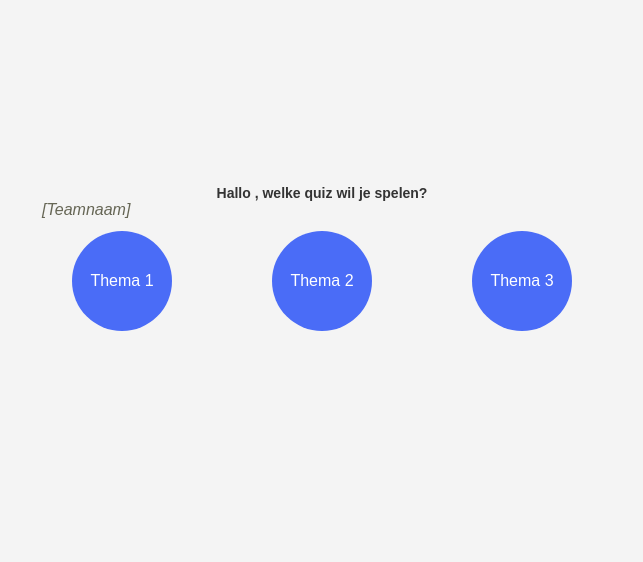
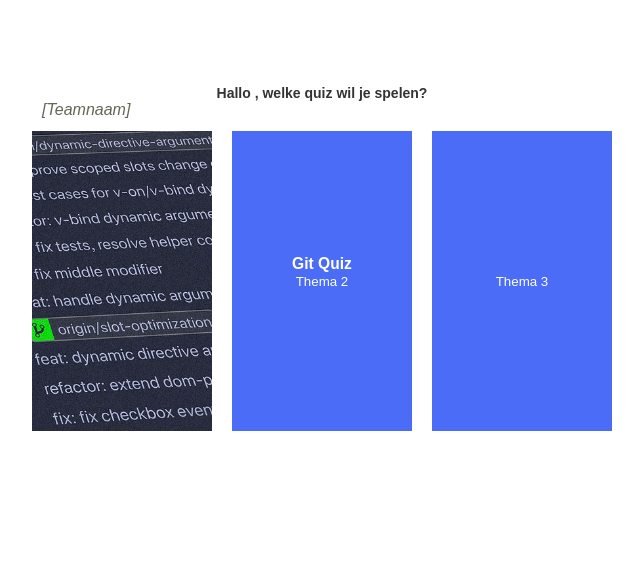
Before and after one commit to D0MN1/fend-1-opdracht, a website: page pages/thema.html in a window 1280 px wide. Shown: the part 172-734 px from the top of the page, without its empty margins (318-961 px from the left). Drawn offline with Linux system fonts and the light colour scheme.

Commit message:
Updated file structures and CSS styling

```diff
--- a/css/thema.css
+++ b/css/thema.css
@@ -1,6 +1,6 @@
 body {
     font-family: Arial, sans-serif;
-    background-color: #f4f4f4;
+    background-color: #ffffff;
     margin: 0;
     padding: 20px;
     display: flex;
@@ -39,18 +39,47 @@
 }
 
 .theme-button {
-    width: 100px;
-    height: 100px;
-    border-radius: 50%;
+    display: flex;
+    cursor: pointer;
+
+    width: 180px;
+    height: 300px;
+
+    border: none;
+
     background-color: #4A6CF7;
     color: #fff;
-    font-size: 16px;
-    border: none;
-    cursor: pointer;
-    display: flex;
+
+    flex-direction: column;
     justify-content: center;
     align-items: center;
-    transition: background-color 0.3s;
+
+    overflow: hidden;
+}
+
+.theme-button-img {
+    display: block;
+
+    height: auto;
+    width: 500%;
+    top: 0;
+
+    object-fit: contain;
+    transition: 1s;
+}
+
+.theme-button-img:hover {
+    height: auto;
+    width: 300%;
+
+    transition: 0.5s;
+}
+
+.theme-button-text {
+    position: absolute;
+    top: 50%;
+    left: 50%;
+    transform: translate(-50%, -50%);
 }
 
 .theme-button:hover {
--- a/pages/thema.html
+++ b/pages/thema.html
@@ -13,7 +13,10 @@
     <h2>Hallo , welke quiz wil je spelen?</h2>
 
     <div class="themes">
-        <button class="theme-button">Thema 1</button>
+        <button class="theme-button">
+            <img class="theme-button-img" src="../img/GitQuiz.jpg" alt="">
+            <h3 class="theme-button-text">Git Quiz</h3>
+        </button>
         <button class="theme-button">Thema 2</button>
         <button class="theme-button">Thema 3</button>
     </div>
```
Also changed, not shown: img/GitQuiz.jpg (added).
